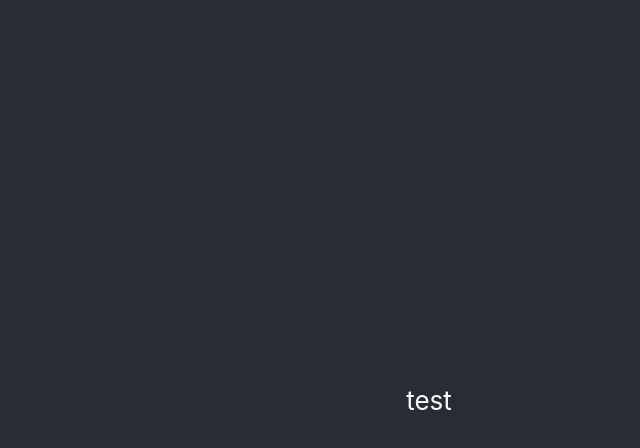
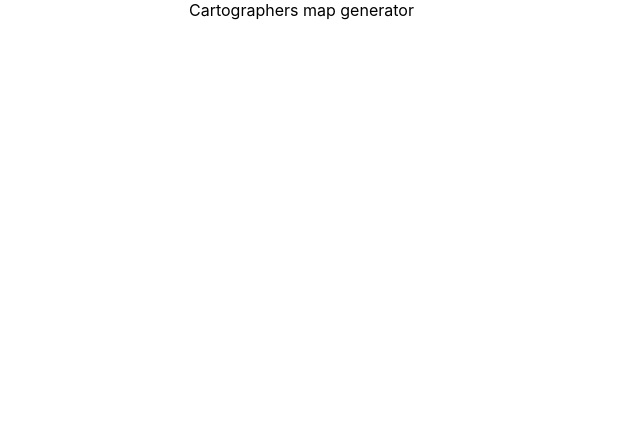
Before and after one commit to Calanthe/cartographers, a React (Create React App) app: page / in a window 1280 px wide. Shown: the top 448 px of the page, without its empty margins (211-851 px from the left). Built offline with nearby package versions, Linux system fonts and the light colour scheme.

Commit message:
first styles

```diff
--- a/src/App.css
+++ b/src/App.css
@@ -1,38 +1,12 @@
-.App {
-  text-align: center;
+.cartographers {
+  max-width: 480px;
+  margin: 0 auto;
 }
 
-.App-logo {
-  height: 40vmin;
-  pointer-events: none;
+.map {
+  display: grid;
+  grid-template-columns: repeat(11, 40px);
+  grid-template-rows: repeat(11, 40px);
+  grid-auto-flow: row;
+  grid-gap: 4px;
 }
-
-@media (prefers-reduced-motion: no-preference) {
-  .App-logo {
-    animation: App-logo-spin infinite 20s linear;
-  }
-}
-
-.App-header {
-  background-color: #282c34;
-  min-height: 100vh;
-  display: flex;
-  flex-direction: column;
-  align-items: center;
-  justify-content: center;
-  font-size: calc(10px + 2vmin);
-  color: white;
-}
-
-.App-link {
-  color: #61dafb;
-}
-
-@keyframes App-logo-spin {
-  from {
-    transform: rotate(0deg);
-  }
-  to {
-    transform: rotate(360deg);
-  }
-}
--- a/src/App.js
+++ b/src/App.js
@@ -78,10 +78,11 @@ function App() {
   ];
 
   return (
-    <div className="App">
-      <header className="App-header">
-        <Map tiles={tiles}/>
+    <div className="cartographers">
+      <header className="cartographers-header">
+        Cartographers map generator
       </header>
+      <Map tiles={tiles}/>
     </div>
   );
 }
--- a/src/index.css
+++ b/src/index.css
@@ -6,8 +6,3 @@ body {
   -webkit-font-smoothing: antialiased;
   -moz-osx-font-smoothing: grayscale;
 }
-
-code {
-  font-family: source-code-pro, Menlo, Monaco, Consolas, 'Courier New',
-    monospace;
-}
--- a/src/modules/Map.js
+++ b/src/modules/Map.js
@@ -2,31 +2,32 @@ import React from "react";
 //import classNames from "classnames";
 
 export default function Map(props) {
-    let tiles = props.tiles;
+	let tiles = props.tiles,
+		mapSpaces = [];
 
-	// tiles.forEach((tile, i) => {
-	// 	const typeClass = tile.type,
-	// 		/*tileClassName = classNames(
-	// 			"tile",
-	// 			typeClass
-    //         ),*/
-    //         tileClassName = "ddd",
-	// 		tile = (
-	// 			<div
-	// 				tileClassName={tileClassName}
-	// 				cell={cell}
-    //                 key={cell.uniqueKey.toString()}
-    //             ></div>
-	// 		);
+	tiles.forEach((tileRow, i) => {
+		tileRow.forEach((tile, j) => {
+			console.log(tile, i, j)
+			const tileClass = tile.type,
+				uniqueKey = i + '-' + j;
+				/*tileClassName = classNames(
+					"tile",
+					typeClass
+				),
+				tileClassName = "ddd";*/
 
-	// 	tiles.push(tile);
-	// });
-
-	console.log(tiles)
+			mapSpaces.push(
+				<div
+					className={tileClass}
+					key={uniqueKey.toString()}
+				></div>
+			);
+		});
+	});
 
 	return (
-		<div className="board">
-			test
+		<div className="map">
+			{mapSpaces}
 		</div>
 	);
 };
```
